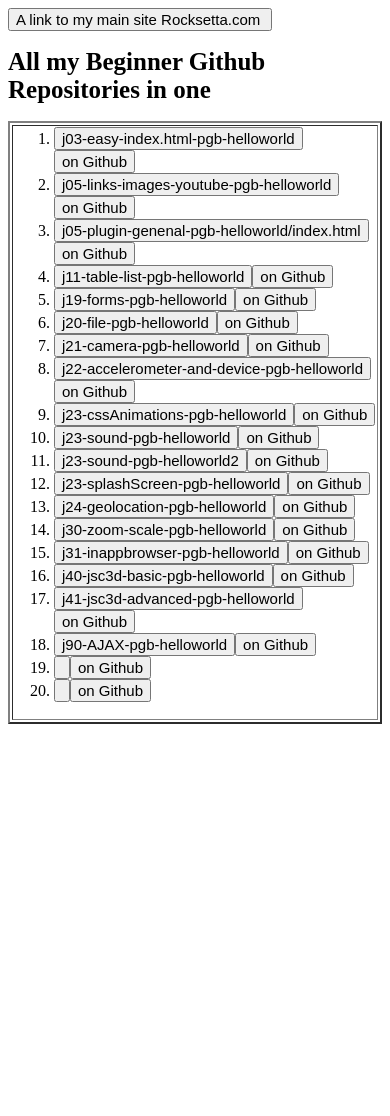
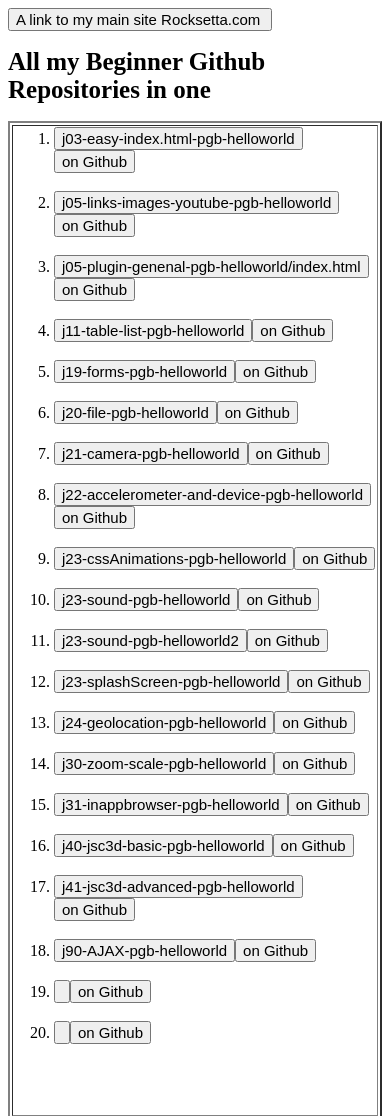
Before and after one commit to hpssjellis/j00-all-repos-pgb-helloworld, a plain HTML site: page index.html in a window 390 px wide. Shown: the top 1116 px of the page. Before the commit the page ends 844 px from the top, so only its background shows below. Drawn offline with Linux system fonts and the light colour scheme; some packages are replaced by stand-ins of ours.

Commit message:
Update index.html

```diff
--- a/index.html
+++ b/index.html
@@ -7,32 +7,32 @@
 <table border=2>
 <tr><td width="150%">
 <ol>
-<li><input type=button style="font-size:15px" value="j03-easy-index.html-pgb-helloworld" onclick="{location='j03-easy-index.html-pgb-helloworld2/index.html'}"><input type=button style="font-size:15px" value="on Github" onclick="{location='https://github.com/hpssjellis/j03-easy-index.html-pgb-helloworld'}">
-<li><input type=button style="font-size:15px" value="j05-links-images-youtube-pgb-helloworld" onclick="{location='j05-links-images-youtube-pgb-helloworld/index.html'}"><input type=button style="font-size:15px" value="on Github" onclick="{location='https://github.com/hpssjellis/j05-links-images-youtube-pgb-helloworld'}">
-<li><input type=button style="font-size:15px" value="j05-plugin-genenal-pgb-helloworld/index.html" onclick="{location='j05-plugin-genenal-pgb-helloworld/index.html'}"><input type=button style="font-size:15px" value="on Github" onclick="{location='https://github.com/hpssjellis/j05-plugin-genenal-pgb-helloworld'}">
-<li><input type=button style="font-size:15px" value="j11-table-list-pgb-helloworld" onclick="{location='j11-table-list-pgb-helloworld/index.html'}"><input type=button style="font-size:15px" value="on Github" onclick="{location='https://github.com/hpssjellis/j11-table-list-pgb-helloworld'}">
-<li><input type=button style="font-size:15px" value="j19-forms-pgb-helloworld" onclick="{location='j19-forms-pgb-helloworld/index.html'}"><input type=button style="font-size:15px" value="on Github" onclick="{location='https://github.com/hpssjellis/j19-forms-pgb-helloworld'}">
-<li><input type=button style="font-size:15px" value="j20-file-pgb-helloworld" onclick="{location='j20-file-pgb-helloworld/index.html'}"><input type=button style="font-size:15px" value="on Github" onclick="{location='https://github.com/hpssjellis/j20-file-pgb-helloworld'}">
-<li><input type=button style="font-size:15px" value="j21-camera-pgb-helloworld" onclick="{location='j21-camera-pgb-helloworld/index.html'}"><input type=button style="font-size:15px" value="on Github" onclick="{location='https://github.com/hpssjellis/j21-camera-pgb-helloworld'}">
-<li><input type=button style="font-size:15px" value="j22-accelerometer-and-device-pgb-helloworld" onclick="{location='j22-accelerometer-and-device-pgb-helloworld/index.html'}"><input type=button style="font-size:15px" value="on Github" onclick="{location='https://github.com/hpssjellis/j22-accelerometer-and-device-pgb-helloworld'}">
-<li><input type=button style="font-size:15px" value="j23-cssAnimations-pgb-helloworld" onclick="{location='j23-cssAnimations-pgb-helloworld/index.html'}"><input type=button style="font-size:15px" value="on Github" onclick="{location='https://github.com/hpssjellis/j23-cssAnimations-pgb-helloworld'}">
-<li><input type=button style="font-size:15px" value="j23-sound-pgb-helloworld" onclick="{location='j23-sound-pgb-helloworld/index.html'}"><input type=button style="font-size:15px" value="on Github" onclick="{location='https://github.com/hpssjellis/j23-sound-pgb-helloworld'}">
-<li><input type=button style="font-size:15px" value="j23-sound-pgb-helloworld2" onclick="{location='j23-sound-pgb-helloworld/index.html'}"><input type=button style="font-size:15px" value="on Github" onclick="{location='https://github.com/hpssjellis/j23-sound-pgb-helloworld'}">
-<li><input type=button style="font-size:15px" value="j23-splashScreen-pgb-helloworld" onclick="{location='j23-splashScreen-pgb-helloworld/index.html'}"><input type=button style="font-size:15px" value="on Github" onclick="{location='https://github.com/hpssjellis/j23-splashScreen-pgb-helloworld'}">
-<li><input type=button style="font-size:15px" value="j24-geolocation-pgb-helloworld" onclick="{location='j24-geolocation-pgb-helloworld/index.html'}"><input type=button style="font-size:15px" value="on Github" onclick="{location='https://github.com/hpssjellis/j24-geolocation-pgb-helloworld'}">
-<li><input type=button style="font-size:15px" value="j30-zoom-scale-pgb-helloworld" onclick="{location='j30-zoom-scale-pgb-helloworld/index.html'}"><input type=button style="font-size:15px" value="on Github" onclick="{location='https://github.com/hpssjellis/j30-zoom-scale-pgb-helloworld'}">
-<li><input type=button style="font-size:15px" value="j31-inappbrowser-pgb-helloworld" onclick="{location='j31-inappbrowser-pgb-helloworld/index.html'}"><input type=button style="font-size:15px" value="on Github" onclick="{location='https://github.com/hpssjellis/j31-inappbrowser-pgb-helloworld'}">
-<li><input type=button style="font-size:15px" value="j40-jsc3d-basic-pgb-helloworld" onclick="{location='j40-jsc3d-basic-pgb-helloworld/index.html'}"><input type=button style="font-size:15px" value="on Github" onclick="{location='https://github.com/hpssjellis/j40-jsc3d-basic-pgb-helloworld'}">
-<li><input type=button style="font-size:15px" value="j41-jsc3d-advanced-pgb-helloworld" onclick="{location='j41-jsc3d-advanced-pgb-helloworld/index.html'}"><input type=button style="font-size:15px" value="on Github" onclick="{location='https://github.com/hpssjellis/j41-jsc3d-advanced-pgb-helloworld'}">
-<li><input type=button style="font-size:15px" value="j90-AJAX-pgb-helloworld" onclick="{location='j90-AJAX-pgb-helloworld/index.html'}"><input type=button style="font-size:15px" value="on Github" onclick="{location='https://github.com/hpssjellis/j90-AJAX-pgb-helloworld'}">
+<li><input type=button style="font-size:15px" value="j03-easy-index.html-pgb-helloworld" onclick="{location='j03-easy-index.html-pgb-helloworld2/index.html'}"><input type=button style="font-size:15px" value="on Github" onclick="{location='https://github.com/hpssjellis/j03-easy-index.html-pgb-helloworld'}"><br><br>
+<li><input type=button style="font-size:15px" value="j05-links-images-youtube-pgb-helloworld" onclick="{location='j05-links-images-youtube-pgb-helloworld/index.html'}"><input type=button style="font-size:15px" value="on Github" onclick="{location='https://github.com/hpssjellis/j05-links-images-youtube-pgb-helloworld'}"><br><br>
+<li><input type=button style="font-size:15px" value="j05-plugin-genenal-pgb-helloworld/index.html" onclick="{location='j05-plugin-genenal-pgb-helloworld/index.html'}"><input type=button style="font-size:15px" value="on Github" onclick="{location='https://github.com/hpssjellis/j05-plugin-genenal-pgb-helloworld'}"><br><br>
+<li><input type=button style="font-size:15px" value="j11-table-list-pgb-helloworld" onclick="{location='j11-table-list-pgb-helloworld/index.html'}"><input type=button style="font-size:15px" value="on Github" onclick="{location='https://github.com/hpssjellis/j11-table-list-pgb-helloworld'}"><br><br>
+<li><input type=button style="font-size:15px" value="j19-forms-pgb-helloworld" onclick="{location='j19-forms-pgb-helloworld/index.html'}"><input type=button style="font-size:15px" value="on Github" onclick="{location='https://github.com/hpssjellis/j19-forms-pgb-helloworld'}"><br><br>
+<li><input type=button style="font-size:15px" value="j20-file-pgb-helloworld" onclick="{location='j20-file-pgb-helloworld/index.html'}"><input type=button style="font-size:15px" value="on Github" onclick="{location='https://github.com/hpssjellis/j20-file-pgb-helloworld'}"><br><br>
+<li><input type=button style="font-size:15px" value="j21-camera-pgb-helloworld" onclick="{location='j21-camera-pgb-helloworld/index.html'}"><input type=button style="font-size:15px" value="on Github" onclick="{location='https://github.com/hpssjellis/j21-camera-pgb-helloworld'}"><br><br>
+<li><input type=button style="font-size:15px" value="j22-accelerometer-and-device-pgb-helloworld" onclick="{location='j22-accelerometer-and-device-pgb-helloworld/index.html'}"><input type=button style="font-size:15px" value="on Github" onclick="{location='https://github.com/hpssjellis/j22-accelerometer-and-device-pgb-helloworld'}"><br><br>
+<li><input type=button style="font-size:15px" value="j23-cssAnimations-pgb-helloworld" onclick="{location='j23-cssAnimations-pgb-helloworld/index.html'}"><input type=button style="font-size:15px" value="on Github" onclick="{location='https://github.com/hpssjellis/j23-cssAnimations-pgb-helloworld'}"><br><br>
+<li><input type=button style="font-size:15px" value="j23-sound-pgb-helloworld" onclick="{location='j23-sound-pgb-helloworld/index.html'}"><input type=button style="font-size:15px" value="on Github" onclick="{location='https://github.com/hpssjellis/j23-sound-pgb-helloworld'}"><br><br>
+<li><input type=button style="font-size:15px" value="j23-sound-pgb-helloworld2" onclick="{location='j23-sound-pgb-helloworld/index.html'}"><input type=button style="font-size:15px" value="on Github" onclick="{location='https://github.com/hpssjellis/j23-sound-pgb-helloworld'}"><br><br>
+<li><input type=button style="font-size:15px" value="j23-splashScreen-pgb-helloworld" onclick="{location='j23-splashScreen-pgb-helloworld/index.html'}"><input type=button style="font-size:15px" value="on Github" onclick="{location='https://github.com/hpssjellis/j23-splashScreen-pgb-helloworld'}"><br><br>
+<li><input type=button style="font-size:15px" value="j24-geolocation-pgb-helloworld" onclick="{location='j24-geolocation-pgb-helloworld/index.html'}"><input type=button style="font-size:15px" value="on Github" onclick="{location='https://github.com/hpssjellis/j24-geolocation-pgb-helloworld'}"><br><br>
+<li><input type=button style="font-size:15px" value="j30-zoom-scale-pgb-helloworld" onclick="{location='j30-zoom-scale-pgb-helloworld/index.html'}"><input type=button style="font-size:15px" value="on Github" onclick="{location='https://github.com/hpssjellis/j30-zoom-scale-pgb-helloworld'}"><br><br>
+<li><input type=button style="font-size:15px" value="j31-inappbrowser-pgb-helloworld" onclick="{location='j31-inappbrowser-pgb-helloworld/index.html'}"><input type=button style="font-size:15px" value="on Github" onclick="{location='https://github.com/hpssjellis/j31-inappbrowser-pgb-helloworld'}"><br><br>
+<li><input type=button style="font-size:15px" value="j40-jsc3d-basic-pgb-helloworld" onclick="{location='j40-jsc3d-basic-pgb-helloworld/index.html'}"><input type=button style="font-size:15px" value="on Github" onclick="{location='https://github.com/hpssjellis/j40-jsc3d-basic-pgb-helloworld'}"><br><br>
+<li><input type=button style="font-size:15px" value="j41-jsc3d-advanced-pgb-helloworld" onclick="{location='j41-jsc3d-advanced-pgb-helloworld/index.html'}"><input type=button style="font-size:15px" value="on Github" onclick="{location='https://github.com/hpssjellis/j41-jsc3d-advanced-pgb-helloworld'}"><br><br>
+<li><input type=button style="font-size:15px" value="j90-AJAX-pgb-helloworld" onclick="{location='j90-AJAX-pgb-helloworld/index.html'}"><input type=button style="font-size:15px" value="on Github" onclick="{location='https://github.com/hpssjellis/j90-AJAX-pgb-helloworld'}"><br><br>
 
 
 
 
 
-<li><input type=button style="font-size:15px" value="" onclick="{location=''}"><input type=button style="font-size:15px" value="on Github" onclick="{location='https://github.com/hpssjellis/'}">
-<li><input type=button style="font-size:15px" value="" onclick="{location=''}"><input type=button style="font-size:15px" value="on Github" onclick="{location='https://github.com/hpssjellis/'}">
-
+<li><input type=button style="font-size:15px" value="" onclick="{location=''}"><input type=button style="font-size:15px" value="on Github" onclick="{location='https://github.com/hpssjellis/'}"><br><br>
+<li><input type=button style="font-size:15px" value="" onclick="{location=''}"><input type=button style="font-size:15px" value="on Github" onclick="{location='https://github.com/hpssjellis/'}"><br><br>
+<br><br>
 
   </td></tr>
 </table>
```
